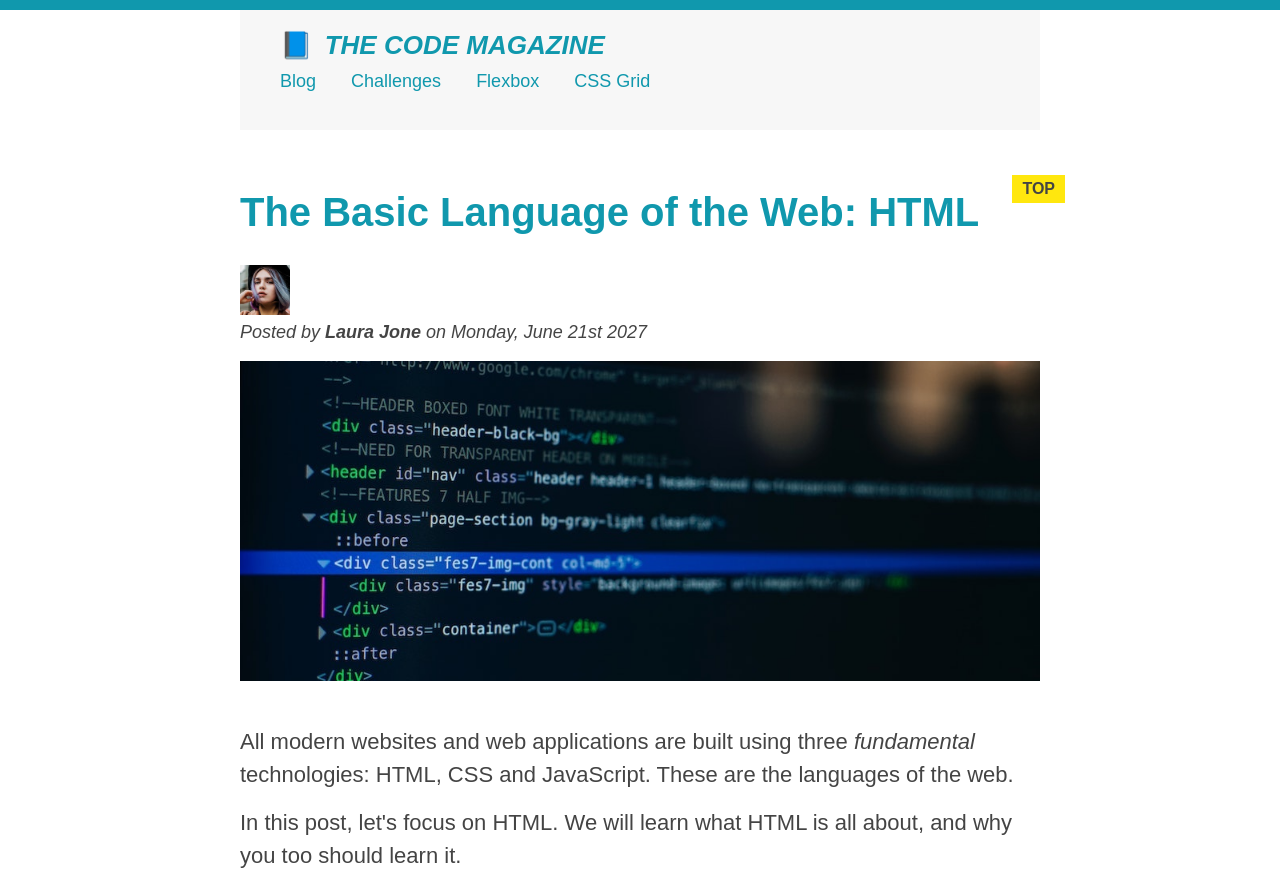
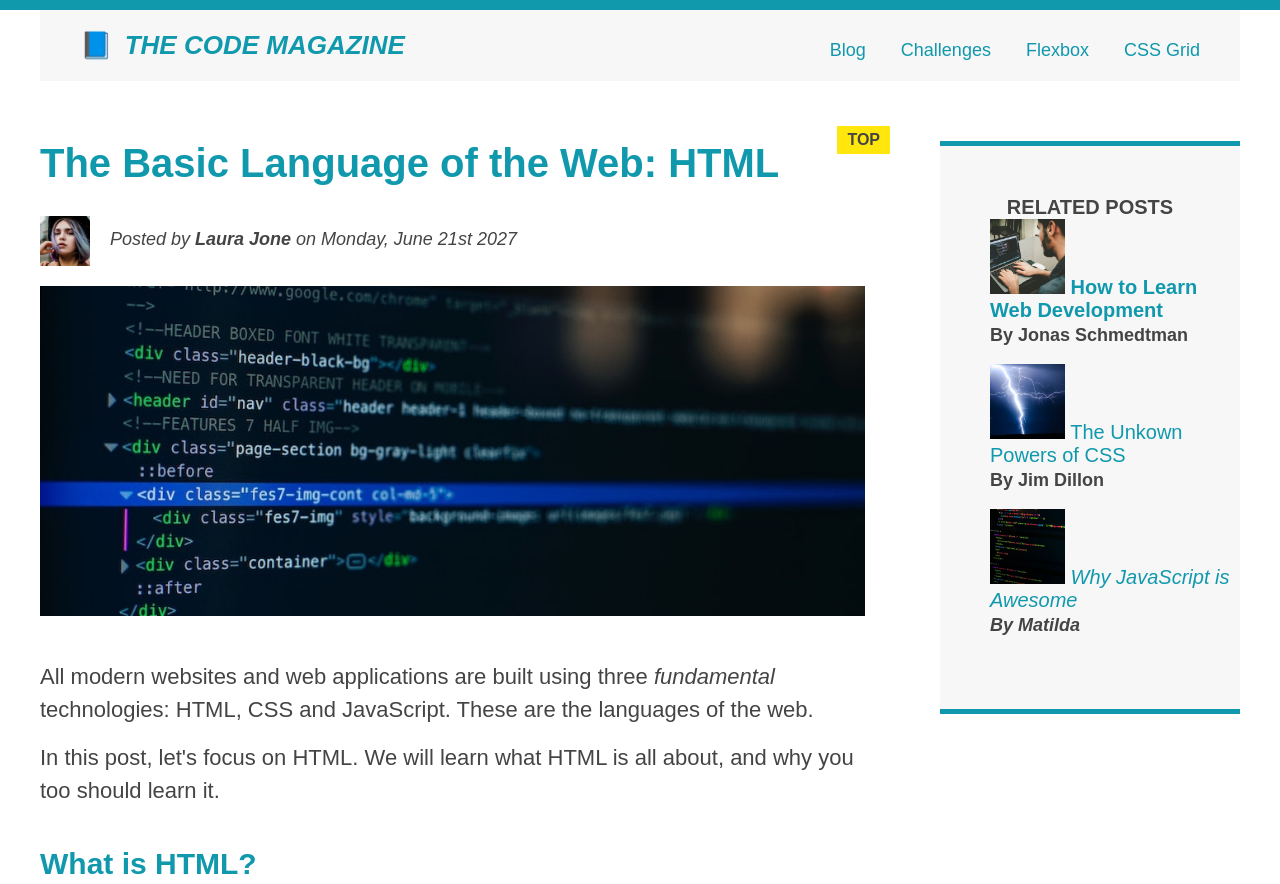
Before and after one commit to BitWizCoder/Udemy-HTML-CSS-course, a plain HTML site: page 04-CSS-Layouts/index.html in a window 1280 px wide. Shown: the top 884 px of the page. Drawn offline with Linux system fonts and the light colour scheme.

Commit message:
'added float'

```diff
--- a/04-CSS-Layouts/index.html
+++ b/04-CSS-Layouts/index.html
@@ -8,7 +8,7 @@
   </head>
   <body>
     <div class="container">
-      <header class="main-header">
+      <header class="main-header clearfix">
         <h1>📘 The Code Magazine</h1>
 
         <nav>
@@ -27,8 +27,9 @@
             alt="post author"
             width="50"
             height="50"
+            class="author-img"
           />
-          <p id="author">
+          <p id="author" class="author">
             Posted by <strong>Laura Jone</strong> on Monday, June 21st 2027
           </p>
 
@@ -103,7 +104,7 @@
         <p>Hopefully you learned something new here. See you next time!</p>
       </article>
 
-      <aside>
+      <aside class="clearfix">
         <h4>Related posts</h4>
         <ul class="related">
           <li>
--- a/04-CSS-Layouts/style.css
+++ b/04-CSS-Layouts/style.css
@@ -13,7 +13,7 @@ body {
 }
 
 .container {
-  width: 800px;
+  width: 1200px;
   margin: 0 auto;
 }
 
@@ -21,7 +21,6 @@ body {
   background-color: #f7f7f7;
   padding: 20px 40px;
   margin-bottom: 60px;
-  height: 80px;
 }
 
 nav {
@@ -190,3 +189,42 @@ h2::after {
   top: -15px;
   right: -25px;
 }
+
+/* Floats */
+.author-img {
+  float: left;
+  margin-bottom: 20px;
+}
+
+.author {
+  float: left;
+  margin-top: 10px;
+  margin-left: 20px;
+}
+
+h1 {
+  float: left;
+}
+
+nav {
+  float: right;
+}
+
+.clearfix::after {
+  content: "";
+  clear: both;
+  display: block;
+}
+
+article {
+  width: 825px;
+  float: left;
+}
+aside {
+  width: 300px;
+  float: right;
+}
+
+footer {
+  clear: both;
+}
```
